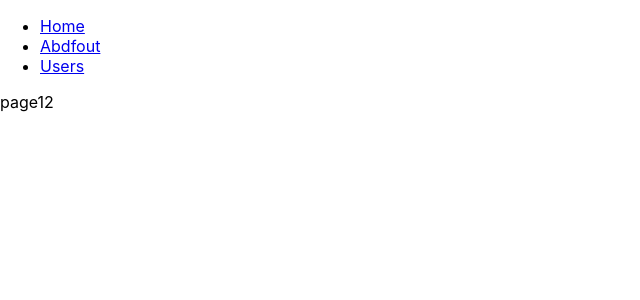
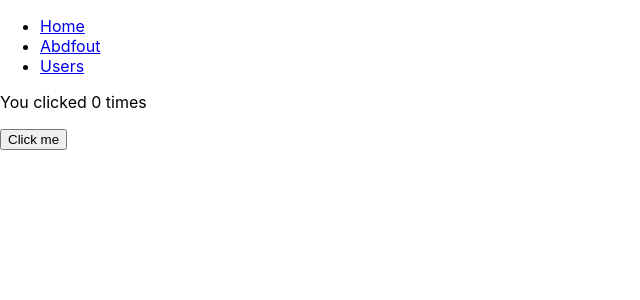
Before and after one commit to dilukr/vite_template, a React (Vite) app: page /about in a window 1280 px wide. Shown: the top 300 px of the page, without its empty margins (0-640 px from the left). Built offline with nearby package versions, Linux system fonts and the light colour scheme; no server answers.

Commit message:
新增react

```diff
--- a/src/components/page1.jsx
+++ b/src/components/page1.jsx
@@ -1,9 +1,26 @@
-import React from 'react';
+import React , { useState, useEffect }from 'react';
+import getdata from '../lib/getdata'
 
 function Page1({}){
+    const [count, setCount] = useState(0);
+
+    useEffect(() => {
+        document.title = `You clicked ${count} times`;
+        getdataAction()
+    },[]);
+
+    function getdataAction(){
+        getdata("api/test.json").then(data => {
+            console.log(data)
+        })
+    }
+
     return (
         <div>
-            page12
+            <p>You clicked {count} times</p>
+            <button onClick={() => setCount(count + 1)}>
+                Click me
+            </button>
         </div>
     )
 }
```
